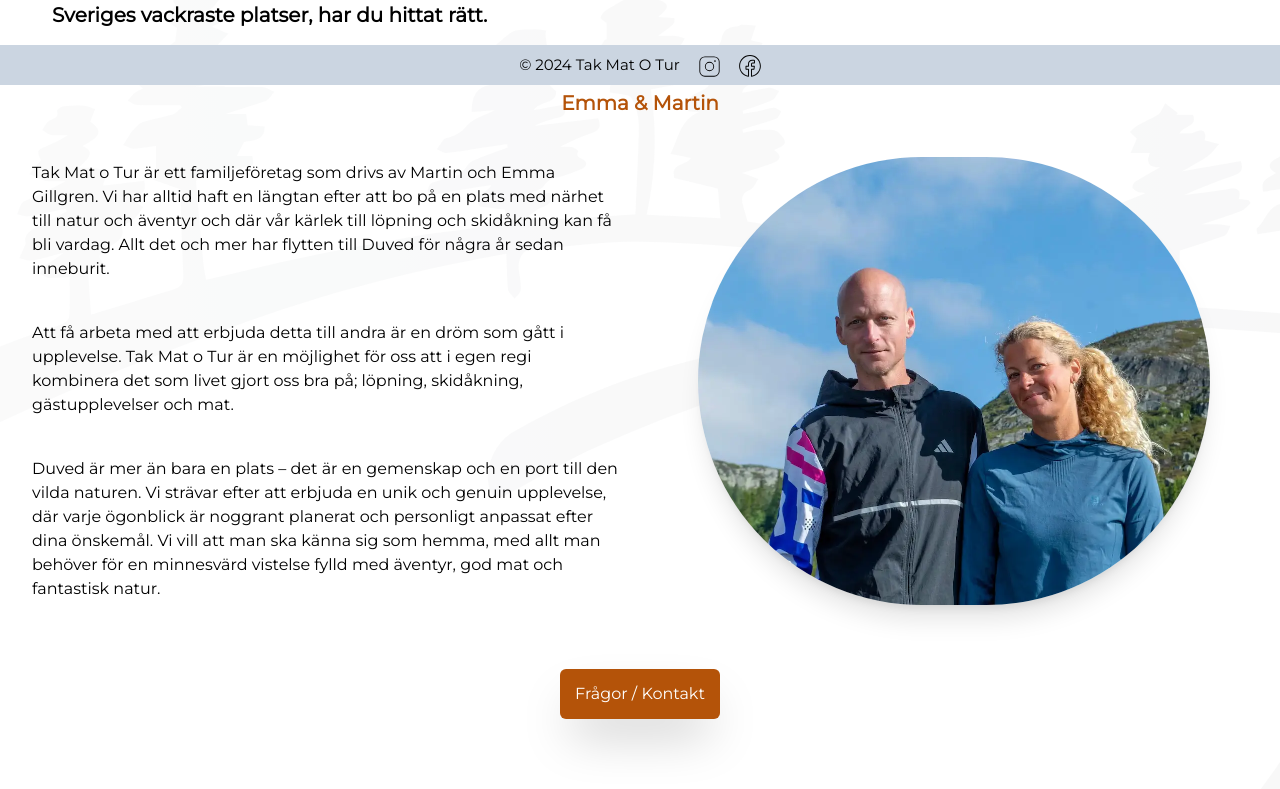
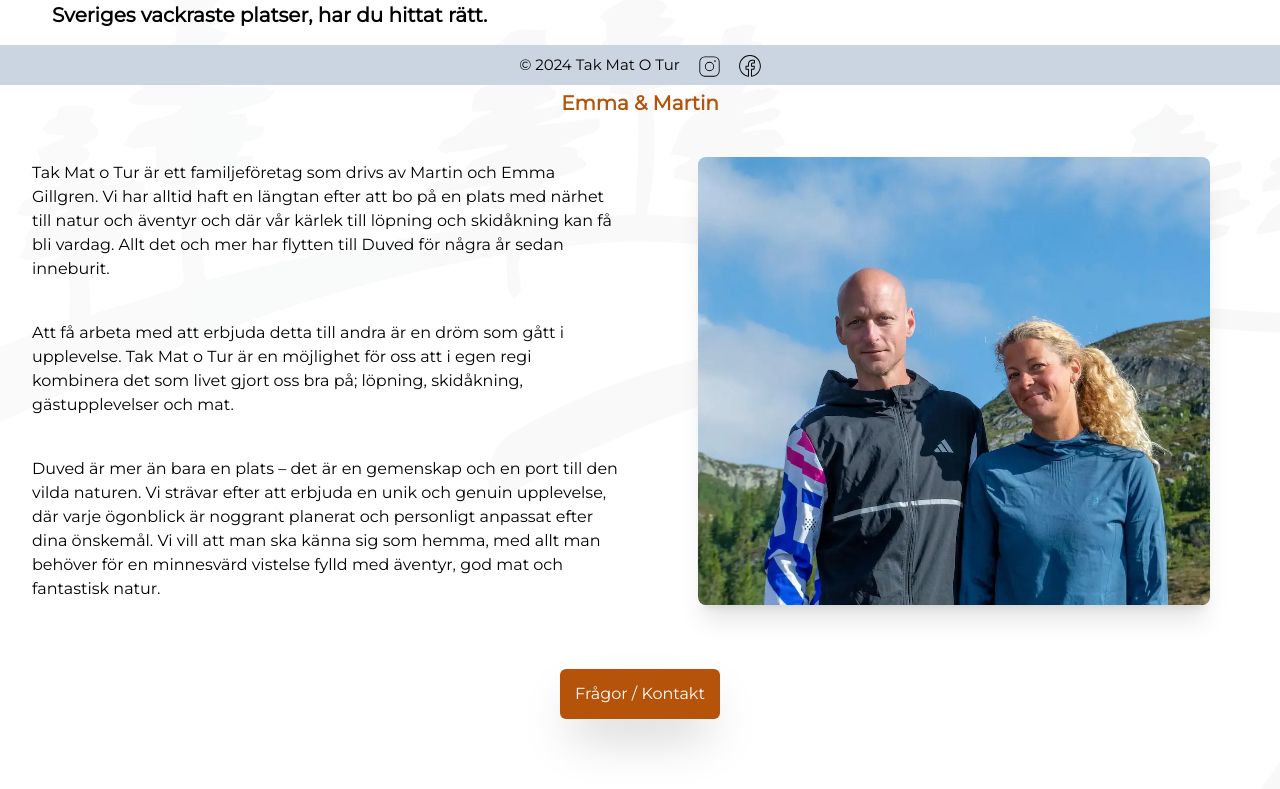
Before and after one commit to BoMar-Dev/takmatotur, a React (Vite) app in the folder client/: page /om in a window 1280 px wide. Shown: the part 715-1504 px from the top of the page. Built offline with nearby package versions, Linux system fonts and the light colour scheme; a web font is replaced by a local one; what tailwindcss-animated would draw is missing.

Commit message:
got rid of rounded-full on about

```diff
--- a/client/src/pages/About.jsx
+++ b/client/src/pages/About.jsx
@@ -80,7 +80,7 @@ const About = () => {
             </div>
             <figure className="flex-1">
               <img
-                className="rounded-full shadow-xl w-[87%] mx-auto"
+                className="rounded-lg shadow-xl w-[87%] mx-auto"
                 src={portraitImg}
                 alt="Bild på grundarna av Tak Mat o Tur"
                 loading="lazy"
@@ -92,7 +92,7 @@ const About = () => {
           <section className="xl:hidden mt-10">
             <figure className="img-div">
               <img
-                className="rounded-full shadow-xl w-full md:w-3/4 lg:w-3/5 mx-auto"
+                className="rounded-lg shadow-xl w-full md:w-3/4 lg:w-3/5 mx-auto"
                 src={portraitImg}
                 alt="Bild på grundarna av Tak Mat o Tur"
                 loading="lazy"
```
